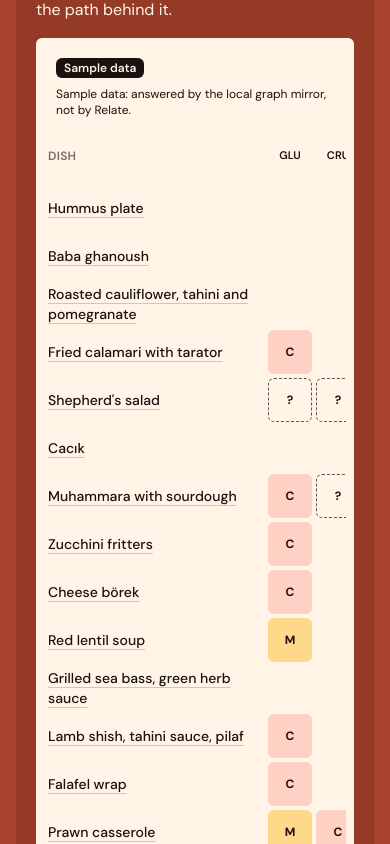
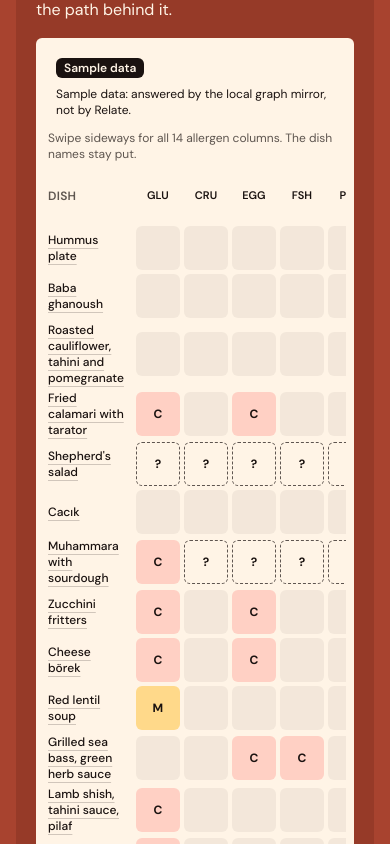
Before and after one commit to mericcintosun/sinapis, a Next.js app: page / in a window 390 px wide. Shown: the part 1200-2044 px from the top of the page. Built offline with nearby package versions, Linux system fonts and the light colour scheme; no server answers.

Commit message:
feat(ui): responsive and a11y sweep

```diff
--- a/components/allergen-matrix.tsx
+++ b/components/allergen-matrix.tsx
@@ -10,7 +10,7 @@ const CELL: Record<CellStatus, { glyph: string; cls: string; word: string }> = {
   contains: { glyph: "C", cls: "bg-bad text-kiln", word: "contains" },
   may: { glyph: "M", cls: "bg-warn text-kiln", word: "may contain" },
   unknown: { glyph: "?", cls: "border border-dashed border-kiln/70 text-kiln", word: "unknown spec, treated as a risk for" },
-  free: { glyph: "", cls: "text-kiln/30 hover:bg-kiln/5", word: "has no declared" },
+  free: { glyph: "", cls: "bg-kiln/5 text-kiln/40 hover:bg-kiln/10", word: "has no declared" },
 };
 
 // Dishes x 14 allergens. Every flagged cell links to the dish page, where the
@@ -31,14 +31,19 @@ export function AllergenMatrix({
   onFocus: (code: AllergenCode | null) => void;
 }) {
   return (
+    <>
+    <p className="px-1 pb-2 text-xs text-kiln/70 md:hidden">Swipe sideways for all 14 allergen columns. The dish names stay put.</p>
     <div className="max-w-full overflow-x-auto">
-      <table className="w-full min-w-[56rem] border-separate border-spacing-1 text-sm">
+      <table className="w-full min-w-[46rem] border-separate border-spacing-1 text-sm sm:min-w-[56rem]">
         <caption className="sr-only">
           Allergen matrix: C means contains, M means may contain, a question mark means the supplier spec is unknown.
         </caption>
         <thead>
           <tr>
-            <th scope="col" className="w-56 text-left text-xs font-semibold uppercase tracking-wide text-kiln/60">
+            <th
+              scope="col"
+              className="sticky left-0 z-10 w-36 bg-card pr-2 text-left text-xs font-semibold uppercase tracking-wide text-kiln/70 sm:w-56"
+            >
               Dish
             </th>
             {allergens.map((a) => (
@@ -60,7 +65,7 @@ export function AllergenMatrix({
         <tbody>
           {dishes.map((d) => (
             <tr key={d.id}>
-              <th scope="row" className="pr-2 text-left font-medium">
+              <th scope="row" className="sticky left-0 z-10 bg-card pr-2 text-left text-xs font-medium sm:text-sm">
                 <Link
                   href={`/dishes/${d.id}`}
                   title={d.name}
@@ -95,5 +100,6 @@ export function AllergenMatrix({
         </tbody>
       </table>
     </div>
+    </>
   );
 }
```
